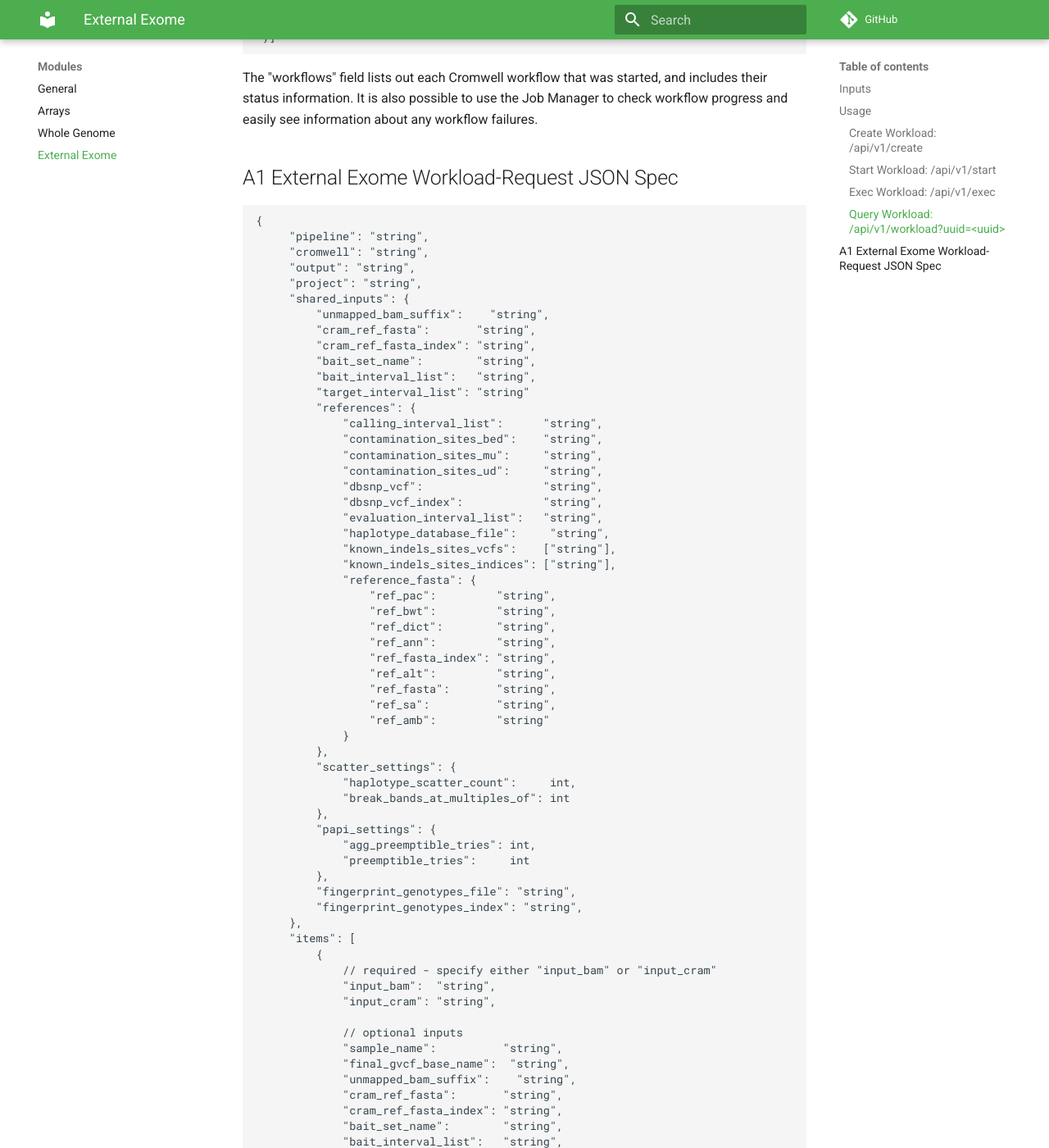
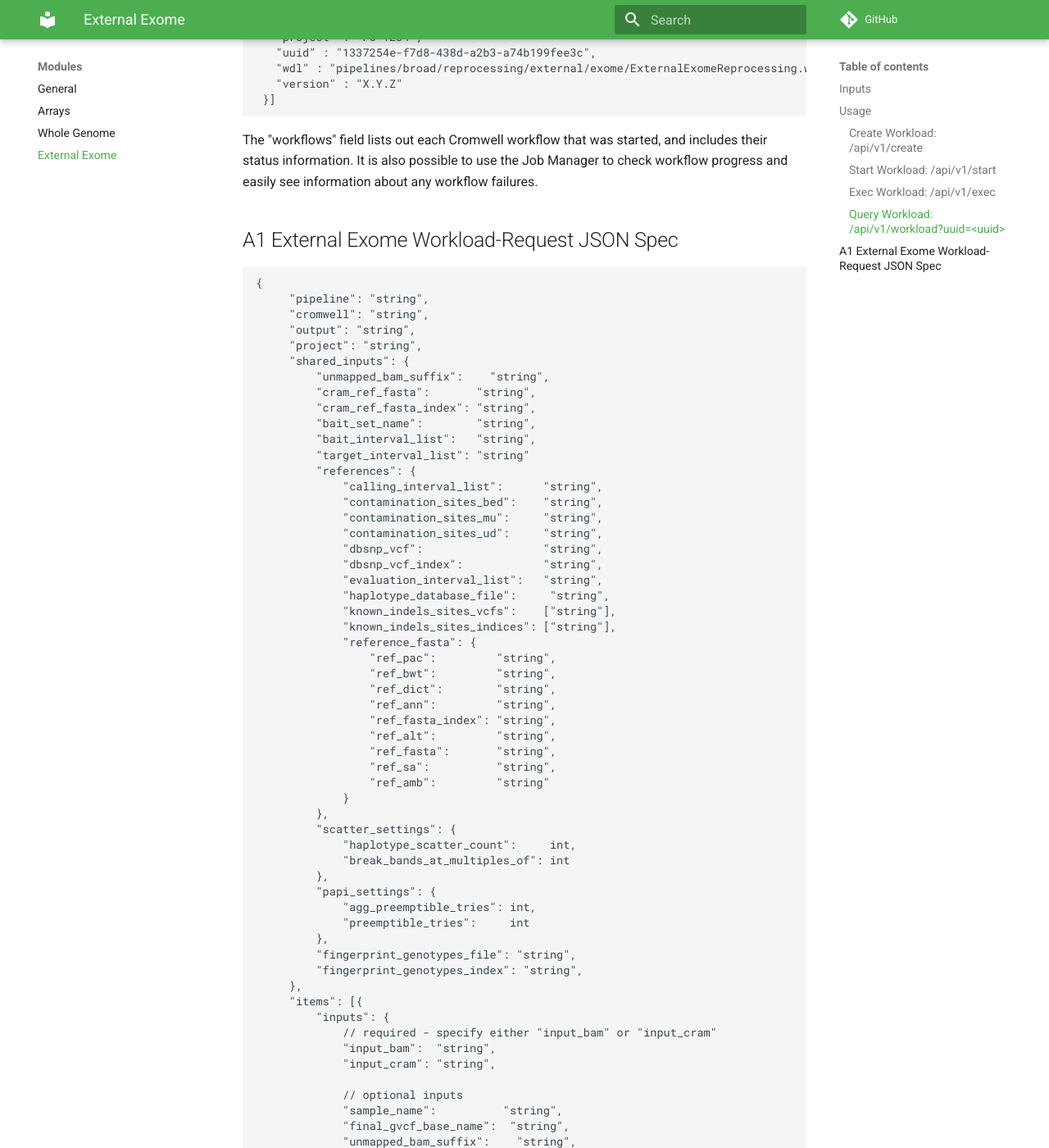
Before and after one commit to broadinstitute/wfl, an MkDocs documentation site: the page built from docs/md/external-exome-reprocessing.md, in a window 1280 px wide and 1400 px high, scrolled down 6876 px. Shown: the whole window at 82% size. Built offline with MkDocs 1.6.1 and Material for MkDocs 9.7.7, drawn with Linux system fonts in a browser that asks for light colours; comment, search, counter and statistics services are not loaded; some of the changed text lies outside the part shown.

Commit message:
[GH-1011] update xx docs after changes to input `items` (#201)
* update xx docs after changes to input `items`

* should be }]

````diff
--- a/docs/md/external-exome-reprocessing.md
+++ b/docs/md/external-exome-reprocessing.md
@@ -20,7 +20,7 @@
 
 Request:
 ```
-curl -X POST 'https://workflow-launcher.broadinstitute.org/api/v1/create' \
+curl -X POST 'https://dev-wfl.gotc-dev.broadinstitute.org/api/v1/create' \
   -H "Authorization: Bearer $(gcloud auth print-access-token)" \
   -H 'Content-Type: application/json' \
   -d '{
@@ -29,7 +29,9 @@
         "pipeline": "ExternalExomeReprocessing",
         "project": "PO-1234",
         "items": [{
-          "input_cram": "gs://path/to/a.cram"
+            "inputs": {
+                "input_cram": "gs://path/to/a.cram"
+            }
         }]
       }'
 ```
@@ -102,7 +104,7 @@
 
 Request:
 ```
-curl -X POST 'https://workflow-launcher.broadinstitute.org/api/v1/start' \
+curl -X POST 'https://dev-wfl.gotc-dev.broadinstitute.org/api/v1/start' \
  -H "Authorization: Bearer $(gcloud auth print-access-token)" \
  -H 'Content-Type: application/json' \
  -d '[{"uuid": "1337254e-f7d8-438d-a2b3-a74b199fee3c"}]'
@@ -179,7 +181,7 @@
 
 Request:
 ```
-curl -X POST 'https://workflow-launcher.broadinstitute.org/api/v1/exec' \
+curl -X POST 'https://dev-wfl.gotc-dev.broadinstitute.org/api/v1/exec' \
   -H "Authorization: Bearer $(gcloud auth print-access-token)" \
   -H 'Content-Type: application/json' \
   -d '{
@@ -188,7 +190,9 @@
         "pipeline": "ExternalExomeReprocessing",
         "project": "PO-1234",
         "items": [{
-          "input_cram": "gs://path/to/a.cram"
+            "inputs": {
+                "input_cram": "gs://path/to/a.cram"
+            }
         }]
       }'
 ```
@@ -264,7 +268,7 @@
 
 Request:
 ```
-curl -X GET 'https://workflow-launcher.broadinstitute.org/api/v1/workload?uuid=1337254e-f7d8-438d-a2b3-a74b199fee3c' \
+curl -X GET 'https://dev-wfl.gotc-dev.broadinstitute.org/api/v1/workload?uuid=1337254e-f7d8-438d-a2b3-a74b199fee3c' \
   -H "Authorization: Bearer $(gcloud auth print-access-token)"
 ```
 
@@ -388,8 +392,8 @@
          "fingerprint_genotypes_file": "string",
          "fingerprint_genotypes_index": "string",
      },
-     "items": [
-         {
+     "items": [{
+         "inputs": {
              // required - specify either "input_bam" or "input_cram"
              "input_bam":  "string",
              "input_cram": "string",
@@ -434,10 +438,10 @@
                  "agg_preemptible_tries": int,
                  "preemptible_tries":     int
              },
-             "fingerprint_genotypes_file": "string",
+             "fingerprint_genotypes_file":  "string",
              "fingerprint_genotypes_index": "string",
-             "destination_cloud_path": "string"
+             "destination_cloud_path":      "string"
          }
-      ]
+     }]
 }
 ```
````
